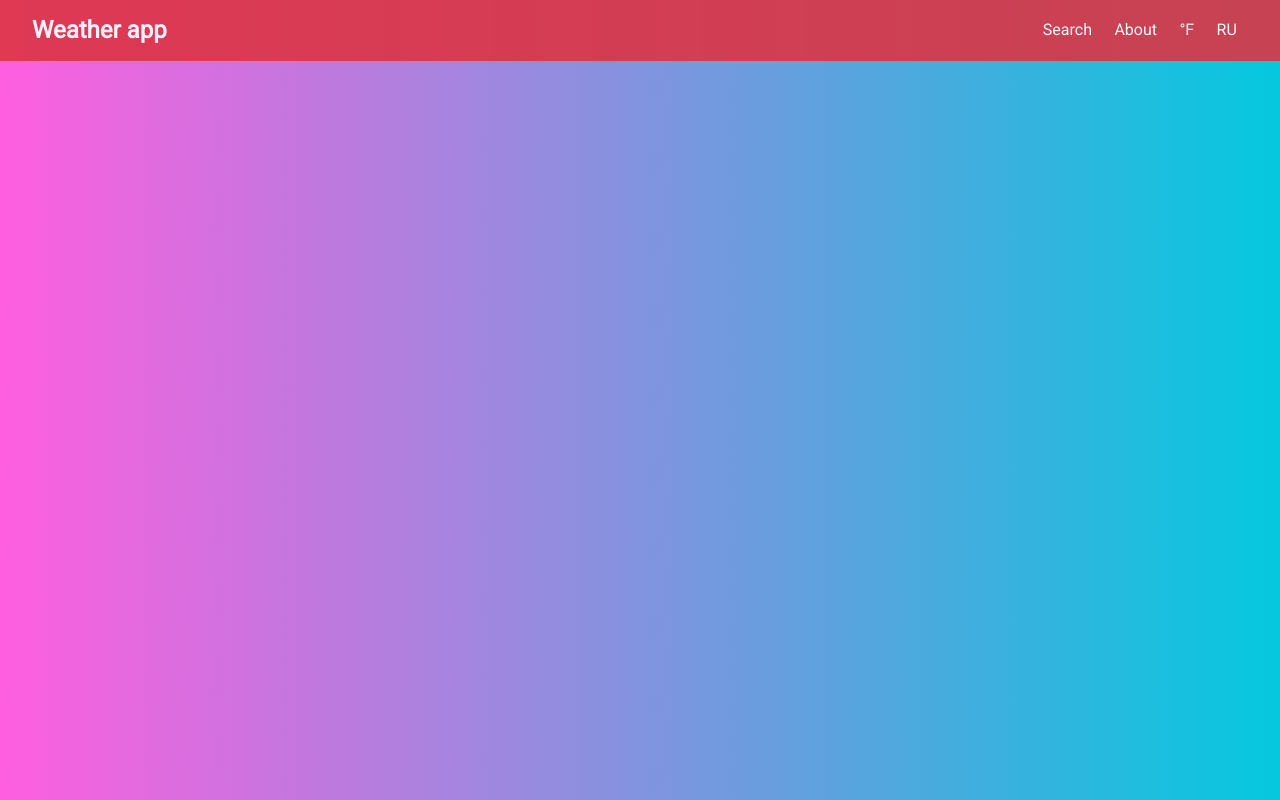
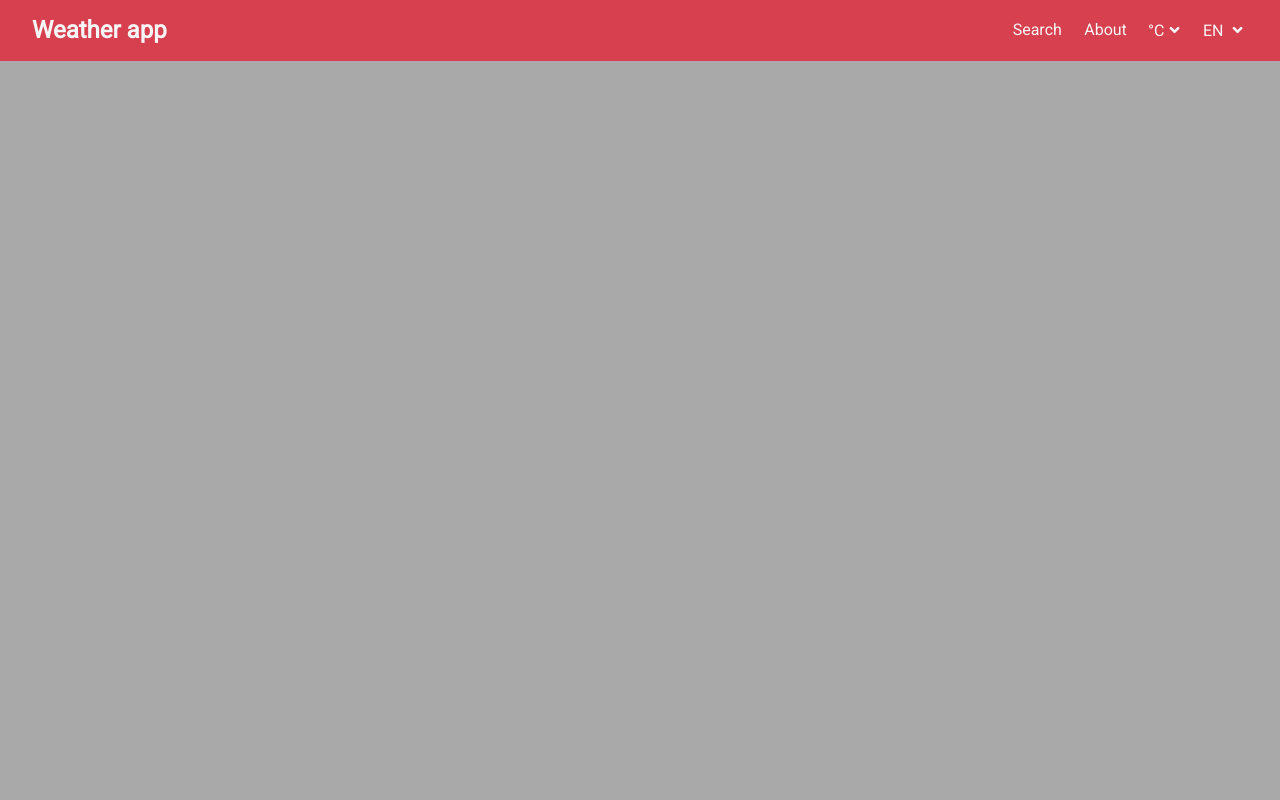
Before and after one commit to yalalex/weather-app, a React (Create React App) app: page / in a window 1280 px wide. Built offline with nearby package versions, Linux system fonts and the light colour scheme.

Commit message:
added css switcher

```diff
--- a/public/index.html
+++ b/public/index.html
@@ -6,6 +6,12 @@
     <meta name="viewport" content="width=device-width, initial-scale=1" />
     <meta name="theme-color" content="#000000" />
     <link rel="manifest" href="%PUBLIC_URL%/manifest.json" />
+    <link
+      rel="stylesheet"
+      href="https://use.fontawesome.com/releases/v5.8.2/css/all.css"
+      integrity="sha384-oS3vJWv+0UjzBfQzYUhtDYW+Pj2yciDJxpsK1OYPAYjqT085Qq/1cq5FLXAZQ7Ay"
+      crossorigin="anonymous"
+    />
     <title>Weather app</title>
   </head>
   <body>
--- a/src/App.css
+++ b/src/App.css
@@ -19,7 +19,8 @@ body {
   font-family: 'Roboto', sans-serif;
   font-size: 1rem;
   line-height: 1.6;
-  background: linear-gradient(89deg, #ff5edf 0%, #04c8de 100%);
+  /* background: linear-gradient(89deg, #ff5edf 0%, #04c8de 100%); */
+  background-color: darkgray;
   color: #333;
 }
 
@@ -38,6 +39,37 @@ ul {
 
 img {
   width: 100%;
+}
+
+/* Switcher */
+.switch {
+  display: inline-block;
+  position: relative;
+  width: 55px;
+  cursor: pointer;
+}
+
+.switch .select {
+  padding-left: 10px;
+}
+
+.switch .select i {
+  margin-left: 5px;
+}
+
+.switch .select-drop {
+  position: absolute;
+  top: 20px;
+  left: -1px;
+  display: none;
+}
+
+.switch .select-drop li {
+  list-style-type: none;
+}
+
+.switch:hover .select-drop {
+  display: block;
 }
 
 /* Utilities */
--- a/src/components/layout/Navbar.js
+++ b/src/components/layout/Navbar.js
@@ -16,14 +16,37 @@ const Navbar = ({ units, lang, switchLang, switchUnits }) => {
           </Link>
         </li>
         <li>
-          <Link to='#' onClick={switchUnits}>
-            {units === 'metric' ? '°F' : '°C'}
-          </Link>
+          <div className='switch'>
+            <div className='select'>
+              {units === 'metric' ? '°C' : '°F'}
+              <i className='fa fa-angle-down' aria-hidden='true' />
+            </div>
+            <ul className='select-drop'>
+              <li>
+                <Link to='#' onClick={switchUnits}>
+                  {units === 'metric' ? '°F' : '°C'}
+                </Link>
+              </li>
+            </ul>
+          </div>
         </li>
         <li>
-          <Link to='#' onClick={switchLang}>
+          <div className='switch'>
+            <div className='select'>
+              {lang === 'en' ? 'EN ' : 'RU '}
+              <i className='fa fa-angle-down' aria-hidden='true' />
+            </div>
+            <ul className='select-drop'>
+              <li>
+                <Link to='#' onClick={switchLang}>
+                  {lang === 'en' ? 'RU' : 'EN'}
+                </Link>
+              </li>
+            </ul>
+          </div>
+          {/* <Link to='#' onClick={switchLang}>
             {lang === 'en' ? 'RU' : 'EN'}
-          </Link>
+          </Link> */}
         </li>
       </ul>
     </nav>
```
